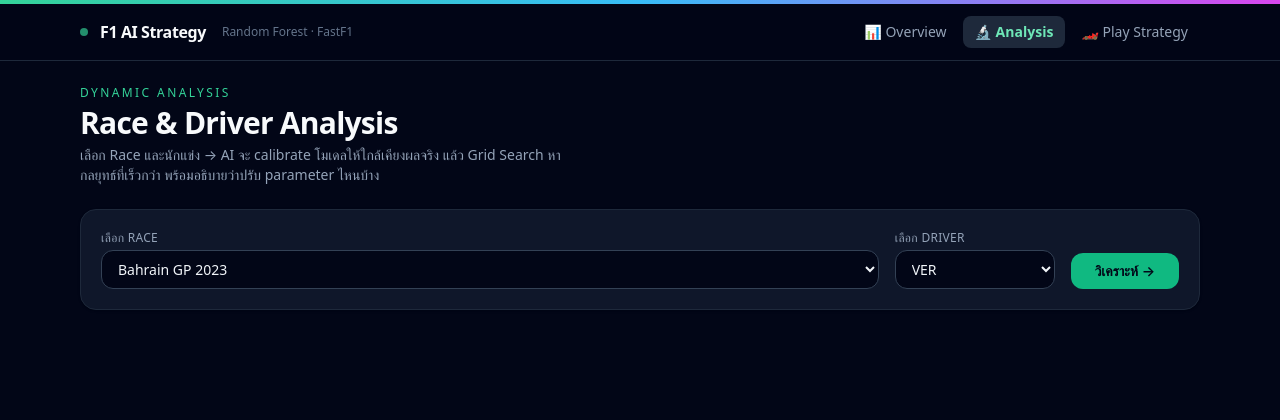
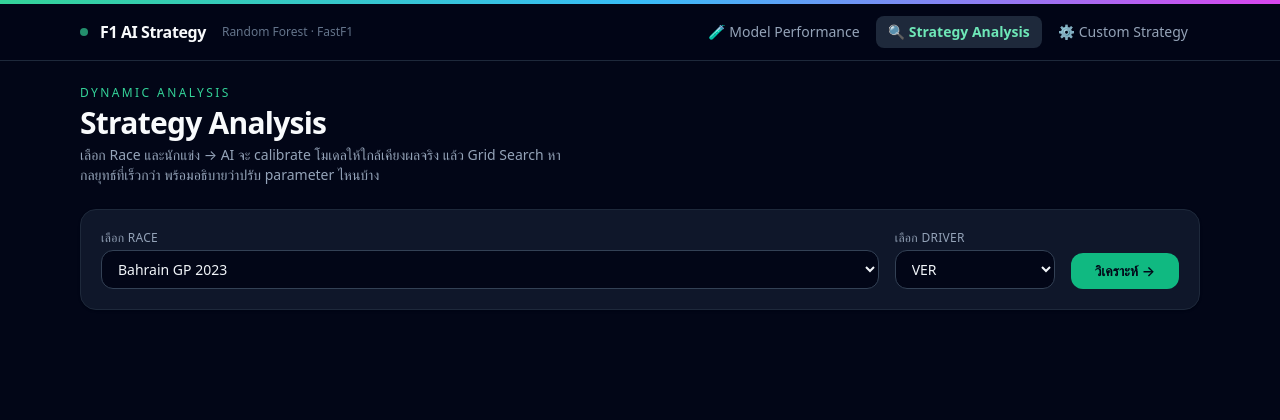
Before and after one commit to supitcha0887/F1-RaceOpt-AI-Strategy, a Flask app: page /analysis in a window 1280 px wide. Shown: the top 420 px of the page. Run offline with Flask 3, Linux system fonts and the light colour scheme; parts of the project's set-up code (start-up, migrations or seed data) failed here and were passed over; some libraries are stand-ins or nearby versions.

Commit message:
Add files via upload

```diff
--- a/templates/analysis.html
+++ b/templates/analysis.html
@@ -1,12 +1,12 @@
 {% extends "base.html" %}
-{% block title %}Analysis · F1 AI Strategy{% endblock %}
+{% block title %}Strategy Analysis · F1 AI Strategy{% endblock %}
 
 {% block content %}
 
 <!-- Header -->
 <header class="flex flex-col gap-1">
   <p class="text-xs uppercase tracking-[0.2em] text-emerald-400 font-medium">Dynamic Analysis</p>
-  <h1 class="text-3xl font-bold tracking-tight">Race &amp; Driver Analysis</h1>
+  <h1 class="text-3xl font-bold tracking-tight">Strategy Analysis</h1>
   <p class="text-sm text-slate-400 max-w-lg">
     เลือก Race และนักแข่ง → AI จะ calibrate โมเดลให้ใกล้เคียงผลจริง
     แล้ว Grid Search หากลยุทธ์ที่เร็วกว่า พร้อมอธิบายว่าปรับ parameter ไหนบ้าง
--- a/templates/base.html
+++ b/templates/base.html
@@ -28,17 +28,17 @@
           <a href="{{ url_for('index') }}"
              class="px-3 py-1.5 rounded-lg transition
              {% if request.endpoint == 'index' %}bg-slate-800 text-emerald-300 font-semibold{% else %}hover:bg-slate-800 hover:text-slate-200 text-slate-400{% endif %}">
-            📊 Overview
+            🧪 Model Performance
           </a>
           <a href="{{ url_for('analysis_page') }}"
              class="px-3 py-1.5 rounded-lg transition
              {% if request.endpoint == 'analysis_page' %}bg-slate-800 text-emerald-300 font-semibold{% else %}hover:bg-slate-800 hover:text-slate-200 text-slate-400{% endif %}">
-            🔬 Analysis
+            🔍 Strategy Analysis
           </a>
           <a href="{{ url_for('play_strategy_page') }}"
              class="px-3 py-1.5 rounded-lg transition
              {% if request.endpoint == 'play_strategy_page' %}bg-slate-800 text-emerald-300 font-semibold{% else %}hover:bg-slate-800 hover:text-slate-200 text-slate-400{% endif %}">
-            🏎️ Play Strategy
+            ⚙️ Custom Strategy
           </a>
         </div>
       </div>
--- a/templates/index.html
+++ b/templates/index.html
@@ -1,11 +1,11 @@
 {% extends "base.html" %}
-{% block title %}Overview · F1 AI Strategy{% endblock %}
+{% block title %}Model Performance · F1 AI Strategy{% endblock %}
 
 {% block content %}
 
 <header class="flex flex-col gap-2">
   <p class="text-xs uppercase tracking-[0.2em] text-emerald-400 font-medium">Model Training Evidence</p>
-  <h1 class="text-3xl font-bold tracking-tight">F1 Lap Time Prediction — Overview</h1>
+  <h1 class="text-3xl font-bold tracking-tight">Model Performance</h1>
   <p class="text-sm text-slate-300 max-w-2xl">
     หลักฐานการ train โมเดล Random Forest จากข้อมูลจริง FastF1 · แสดง parameter ที่ใช้, สนาม, และนักแข่งที่เลือก
   </p>
--- a/templates/play_strategy.html
+++ b/templates/play_strategy.html
@@ -1,5 +1,5 @@
 {% extends "base.html" %}
-{% block title %}Play Strategy · F1 AI{% endblock %}
+{% block title %}Custom Strategy · F1 AI Strategy{% endblock %}
 
 {% block content %}
 {%- macro hms(s) -%}
@@ -9,7 +9,7 @@
 
 <header class="flex flex-col gap-1">
   <p class="text-xs uppercase tracking-[0.2em] text-fuchsia-400 font-medium">Race Engineer Mode</p>
-  <h1 class="text-3xl font-bold tracking-tight">Play Strategy</h1>
+  <h1 class="text-3xl font-bold tracking-tight">Custom Strategy</h1>
   <p class="text-sm text-slate-400 max-w-lg">
     เลือกกลยุทธ์ยางและรอบพิทของคุณเอง — AI จะจำลองผลและบอกว่าคุณจะได้อันดับที่เท่าไหร่
   </p>
```
